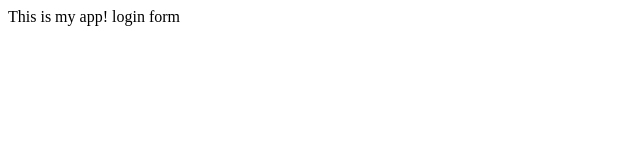
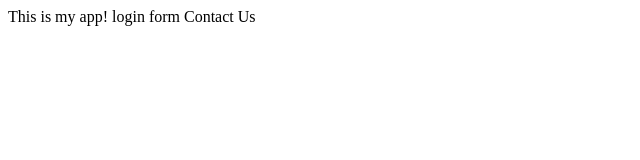
Before and after one commit to samboosak/myappsample, a plain HTML site: page index.html in a window 1280 px wide. Shown: the full height of the page, 0-640 px from the left. Drawn offline with Linux system fonts and the light colour scheme.

Commit message:
Updated index.html

```diff
--- a/index.html
+++ b/index.html
@@ -5,5 +5,6 @@
   <body>
     This is my app!
     login form
+    Contact Us
   </body>
 </html>
```
